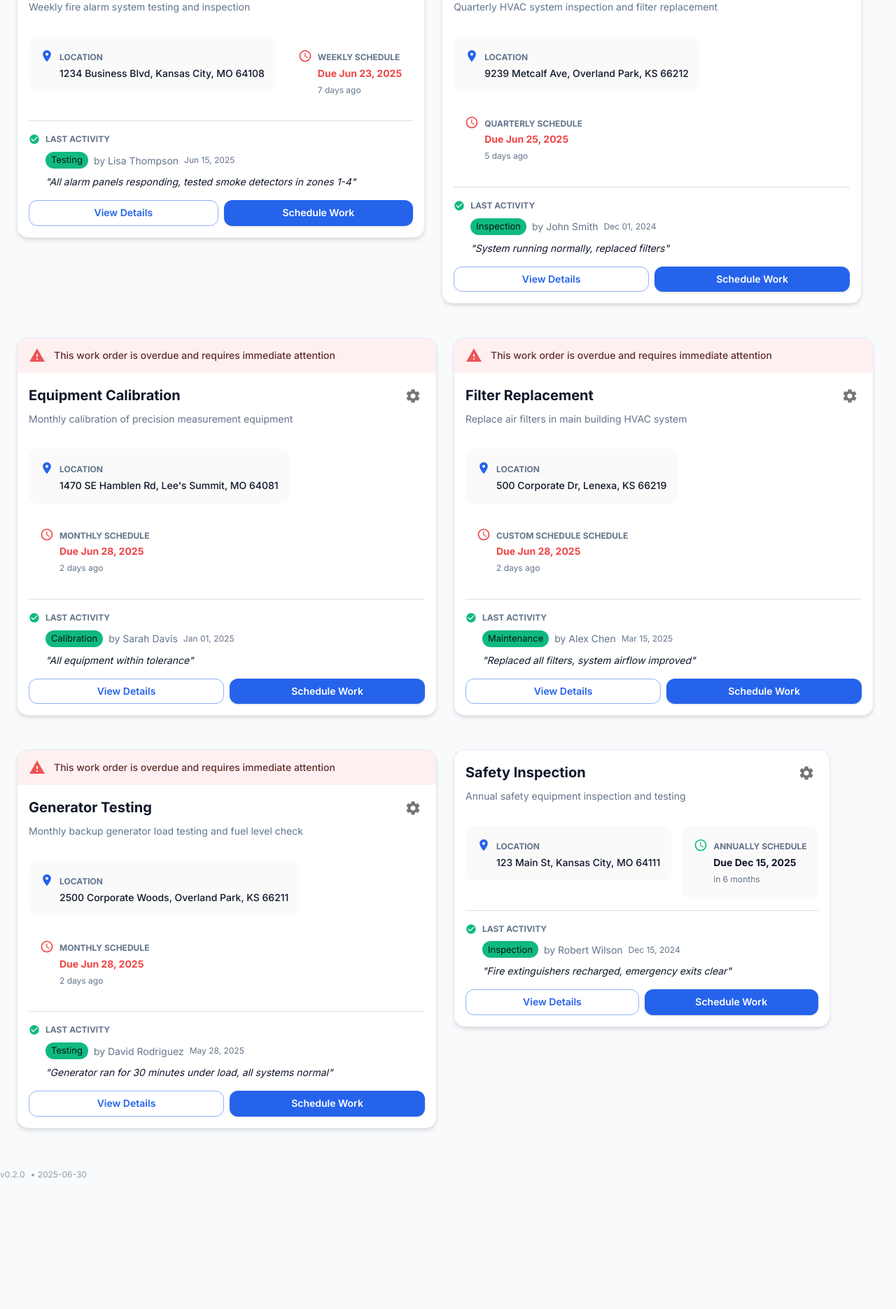
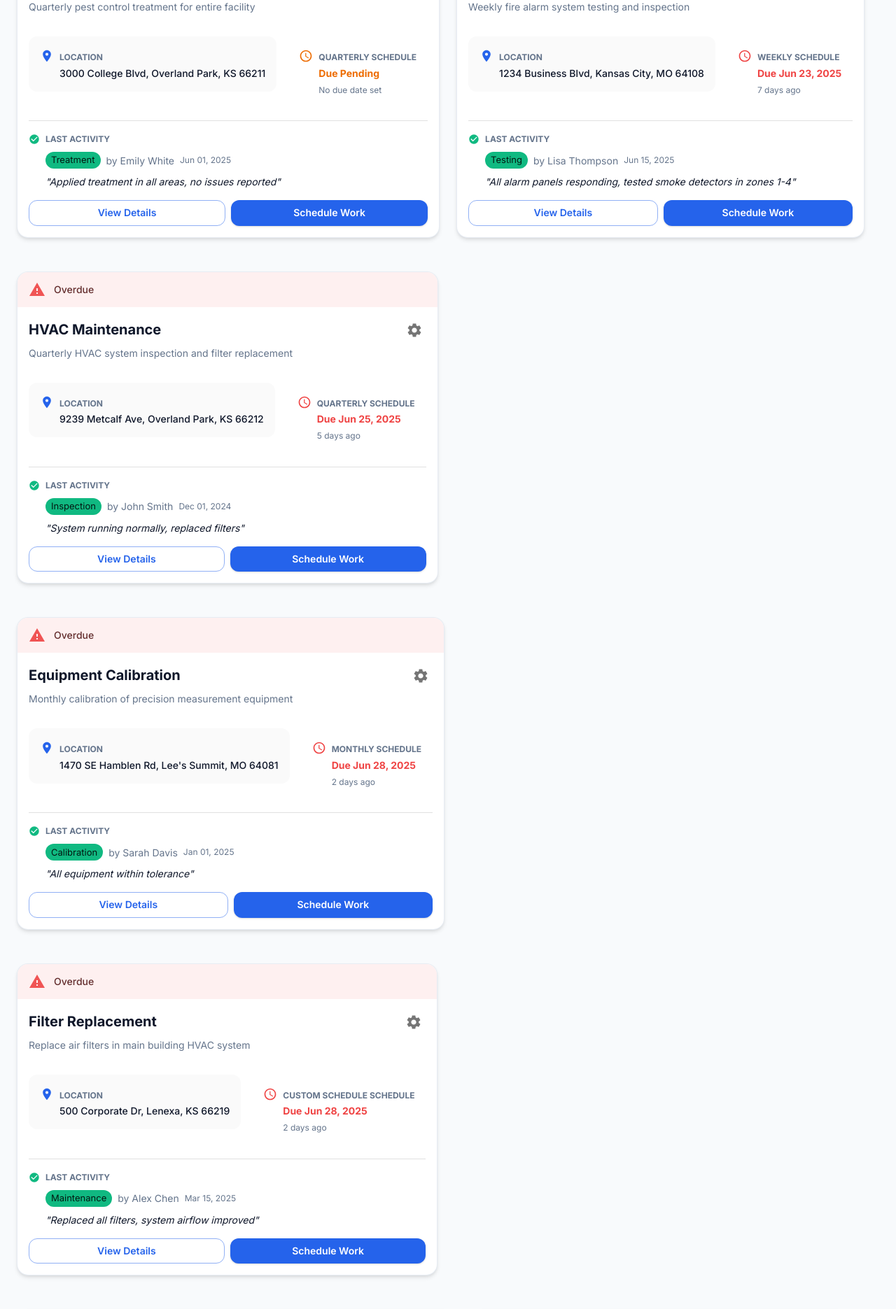
Before and after one commit to turnerturn/work-order-portal, a React (Vite) app: page / in a window 1280 px wide. Shown: the part 480-2351 px from the top of the page at 70% size. Before the commit the page ends 2168 px from the top, so only its background shows below. Built offline with nearby package versions, Linux system fonts and the light colour scheme.

Commit message:
Adds Github Actions

```diff
--- a/package.json
+++ b/package.json
@@ -1,6 +1,6 @@
 {
   "name": "codespaces-react",
-  "version": "0.2.0",
+  "version": "0.2.1",
   "homepage": "https://turnerturn.github.io/work-order-portal",
   "private": false,
   "dependencies": {
--- a/src/App.jsx
+++ b/src/App.jsx
@@ -1,7 +1,6 @@
 import CssBaseline from '@mui/material/CssBaseline';
 import { ThemeProvider, createTheme } from '@mui/material/styles';
 import './App.css';
-import VersionInfo from './components/VersionInfo';
 import WorkOrderPortal from './components/WorkOrderPortal';
 
 
@@ -117,7 +116,6 @@ function App() {
       <CssBaseline />
       <div className="App">
         <WorkOrderPortal />
-        <VersionInfo showBuildDate />
       </div>
     </ThemeProvider>
   );
--- a/src/components/RouteOptimizationModal.jsx
+++ b/src/components/RouteOptimizationModal.jsx
@@ -34,7 +34,7 @@ const RouteOptimizationModal = ({
   // Reset state when modal opens/closes
   useEffect(() => {
     if (!open) {
-      setOriginAddress('');
+      setOriginAddress('1432 E 50th St, Tulsa, OK 74105'); // Default address
       setError('');
       setIsValidating(false);
       setIsLoadingLocation(false);
--- a/src/components/WorkOrderCard.jsx
+++ b/src/components/WorkOrderCard.jsx
@@ -18,23 +18,27 @@ import {
   IconButton,
   Typography
 } from '@mui/material';
+import { InfoIcon } from 'lucide-react';
 import PropTypes from 'prop-types';
 import {
   formatDate,
   formatRelativeTime,
   getScheduleDescription,
-  isOverdue
+  isOverdue,
+  isPending,
+  isScheduled
 } from '../utils/dateUtils';
 
 const WorkOrderCard = ({ workOrder, onScheduleClick, onViewDetails, onScheduleWork }) => {
   const isOrderOverdue = isOverdue(workOrder.schedule.nextDue);
+  const isOrderScheduled = isScheduled(workOrder.schedule.nextDue);
+  const isOrderPending = isPending(workOrder.schedule.nextDue);
   const lastActivity = workOrder.activity[0]; // Most recent activity first
 
   return (
     <Card
       sx={{
-        maxWidth: 600,
-        margin: 'auto',
+        width: '100%',
         mb: 3,
         boxShadow: 3,
         '&:hover': {
@@ -52,11 +56,32 @@ const WorkOrderCard = ({ workOrder, onScheduleClick, onViewDetails, onScheduleWo
           sx={{ borderRadius: 0 }}
         >
           <Typography variant="body2" fontWeight="medium">
-            This work order is overdue and requires immediate attention
+            Overdue
           </Typography>
         </Alert>
       )}
-
+      {isOrderScheduled && (
+        <Alert
+          severity="info"
+          icon={<InfoIcon />}
+          sx={{ borderRadius: 0 }}
+        >
+          <Typography variant="body2" fontWeight="medium">
+            Scheduled
+          </Typography>
+        </Alert>
+      )}
+      {isOrderPending && (
+        <Alert
+          severity="warning"
+          icon={<WarningIcon />}
+          sx={{ borderRadius: 0 }}
+        >
+          <Typography variant="body2" fontWeight="medium">
+            Pending Schedule
+          </Typography>
+        </Alert>
+      )}
       <CardContent sx={{ pb: 1 }}>
         {/* Header with Title and Settings */}
         <Box display="flex" justifyContent="space-between" alignItems="flex-start" mb={2}>
@@ -108,7 +133,7 @@ const WorkOrderCard = ({ workOrder, onScheduleClick, onViewDetails, onScheduleWo
             <Box
               sx={{
                 p: 2,
-                bgcolor: isOrderOverdue ? 'error.50' : 'grey.50',
+                bgcolor: isOrderOverdue ? 'error.50' : isOrderPending ? 'warning.50' : 'grey.50',
                 borderRadius: 1,
                 display: 'flex',
                 alignItems: 'flex-start',
@@ -116,7 +141,7 @@ const WorkOrderCard = ({ workOrder, onScheduleClick, onViewDetails, onScheduleWo
               }}
             >
               <AccessTimeIcon
-                color={isOrderOverdue ? 'error' : 'success'}
+                color={isOrderOverdue ? 'error' : isOrderPending ? 'warning' : 'success'}
                 sx={{ mt: 0.25, fontSize: 20 }}
               />
               <Box>
@@ -126,7 +151,7 @@ const WorkOrderCard = ({ workOrder, onScheduleClick, onViewDetails, onScheduleWo
                 <Typography
                   variant="body2"
                   fontWeight="bold"
-                  color={isOrderOverdue ? 'error.main' : 'text.primary'}
+                  color={isOrderOverdue ? 'error.main' : isOrderPending ? 'warning.main' : 'text.primary'}
                 >
                   Due {formatDate(workOrder.schedule.nextDue)}
                 </Typography>
--- a/src/data/mockWorkOrders.json
+++ b/src/data/mockWorkOrders.json
@@ -150,5 +150,29 @@
       "dayOfWeek": "any",
       "restrictions": ["business_hours"]
     }
+  },
+  {
+    "uuid": "wo-007",
+    "name": "Pest Control",
+    "description": "Quarterly pest control treatment for entire facility",
+    "address": "3000 College Blvd, Overland Park, KS 66211",
+    "created-date": "2024-08-15T10:00:00Z",
+    "activity": [
+      {
+        "id": "act-008",
+        "type": "treatment",
+        "date": "2025-06-01T09:00:00Z",
+        "technician": "Emily White",
+        "notes": "Applied treatment in all areas, no issues reported",
+        "status": "completed"
+      }
+    ],
+    "schedule": {
+      "cron": "0 0 1 */3 *",
+      "frequency": "quarterly",
+      "nextDue": null,
+      "dayOfWeek": "first_monday",
+      "restrictions": ["business_hours"]
+    }
   }
 ]
--- a/src/utils/dateUtils.js
+++ b/src/utils/dateUtils.js
@@ -2,6 +2,9 @@ import { format, formatDistanceToNow, parseISO } from 'date-fns';
 
 export const formatDate = (dateString) => {
   try {
+    if (!dateString || dateString.trim() === '') {
+      return 'Pending';
+    }
     const date = parseISO(dateString);
     return format(date, 'MMM dd, yyyy');
   } catch {
@@ -20,6 +23,9 @@ export const formatDateTime = (dateString) => {
 
 export const formatRelativeTime = (dateString) => {
   try {
+    if (!dateString || dateString.trim() === '') {
+      return 'No due date set';
+    }
     const date = parseISO(dateString);
     return formatDistanceToNow(date, { addSuffix: true });
   } catch {
@@ -29,11 +35,26 @@ export const formatRelativeTime = (dateString) => {
 
 export const isOverdue = (dueDateString) => {
   try {
+    if (!dueDateString) return false; // Handle empty or undefined input
     const dueDate = parseISO(dueDateString);
     return dueDate < new Date();
   } catch {
     return false;
   }
+};
+
+export const isScheduled = (nextDueDateString) => {
+  try {
+    if (!nextDueDateString) return false; // Handle empty or undefined input
+    const nextDueDate = parseISO(nextDueDateString);
+    return nextDueDate > new Date();
+  } catch {
+    return false;
+  }
+};
+
+export const isPending = (nextDueDateString) => {
+  return !nextDueDateString || nextDueDateString.trim() === '';
 };
 
 export const getScheduleDescription = (schedule) => {
```
Also changed, not shown: 1 other file (tests, documents, lock files or other folders). Lines whose indentation alone changed are shown as unchanged.
